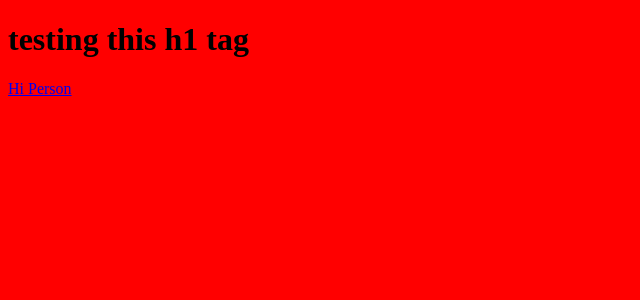
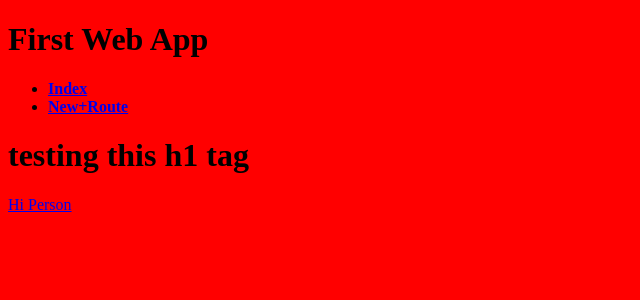
Before and after one commit to Krishduino/Flask_Demo, a Flask app: template templates/index.html in a window 1280 px wide. Shown: the top 300 px of the page, without its empty margins (0-640 px from the left). Run offline with Flask 2, Linux system fonts and the light colour scheme; the template is opened without the code that fills it, so the values that code supplies are empty.

Commit message:
Updated to include basic navigation

```diff
--- a/templates/index.html
+++ b/templates/index.html
@@ -4,12 +4,17 @@
     <meta charset="UTF-8">
     <meta name="viewport" content="width=device-width, initial-scale=1.0">
     <meta http-equiv="X-UA-Compatible" content="ie=edge">
-    <link rel="stylesheet" href='/static/style.css' />
+    <link rel="stylesheet" href='/static/css/style.css' />
     <title>Testing this heading</title>
 </head>
 <body>
+    {% extends "template.html" %}
+    {% block content %}
+
     <h1>testing this h1 tag</h1>
     <a href="/hello/person">Hi Person</a>
+
+    {% endblock %}
 
 </body>
 
--- a/templates/new_route.html
+++ b/templates/new_route.html
@@ -7,6 +7,10 @@
     <title>New_Route!!!</title>
 </head>
 <body>
+    {% extends "template.html" %}
+    {% block content %}
+
     <h1>NEW HEADING ON THE NEW_ROUTED WEB PAGE</h1>
+    {% endblock %}
 </body>
 </html>
--- /dev/null
+++ b/templates/template.html
@@ -0,0 +1,25 @@
+<!DOCTYPE html>
+<html lang="en" dir="ltr">
+ <head>
+   <meta charset="utf-8">
+   <title>Flask Parent Template</title>
+   <link rel="stylesheet" href="{{ url_for('static',     filename='css/template.css') }}">
+ </head>
+ <body>
+    <header>
+      <div class="container">
+        <h1 class="logo">First Web App</h1>
+        <strong><nav>
+          <ul class="menu">
+            <li><a href="{{ url_for('index') }}">Index</a></li>
+            <li><a href="{{ url_for('new_route') }}">New+Route</a></li>
+          </ul>
+        </nav></strong>
+      </div>
+    </header>
+
+    {% block content %}
+    {% endblock %}
+
+ </body>
+</html>
```
